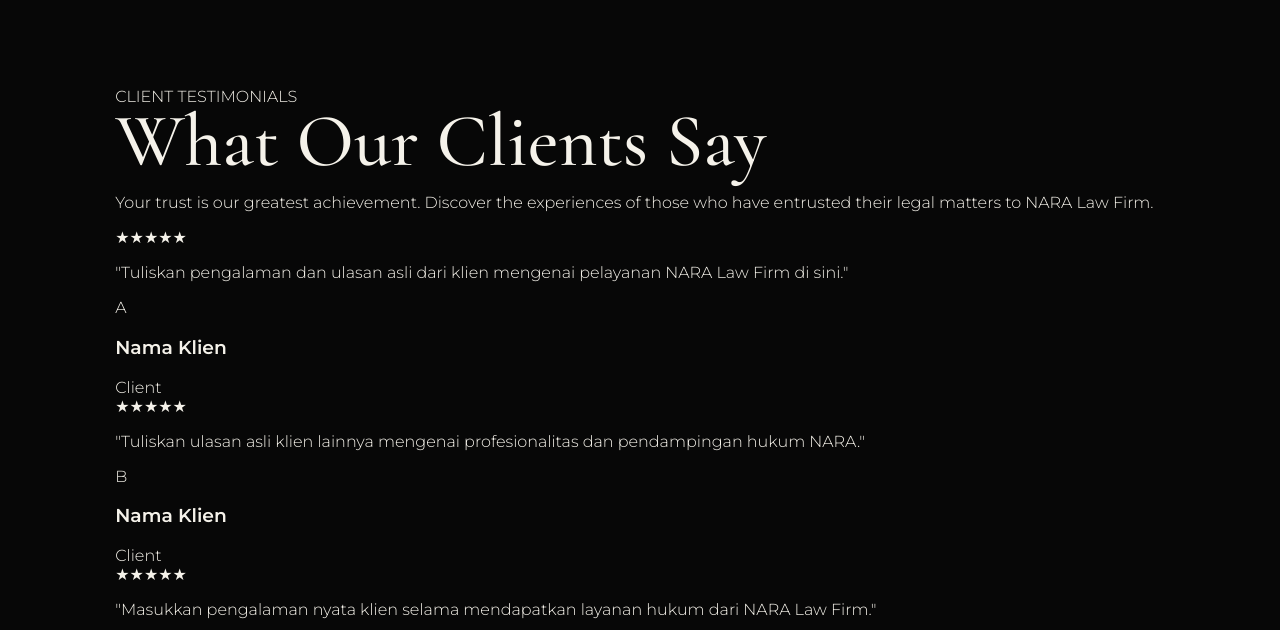
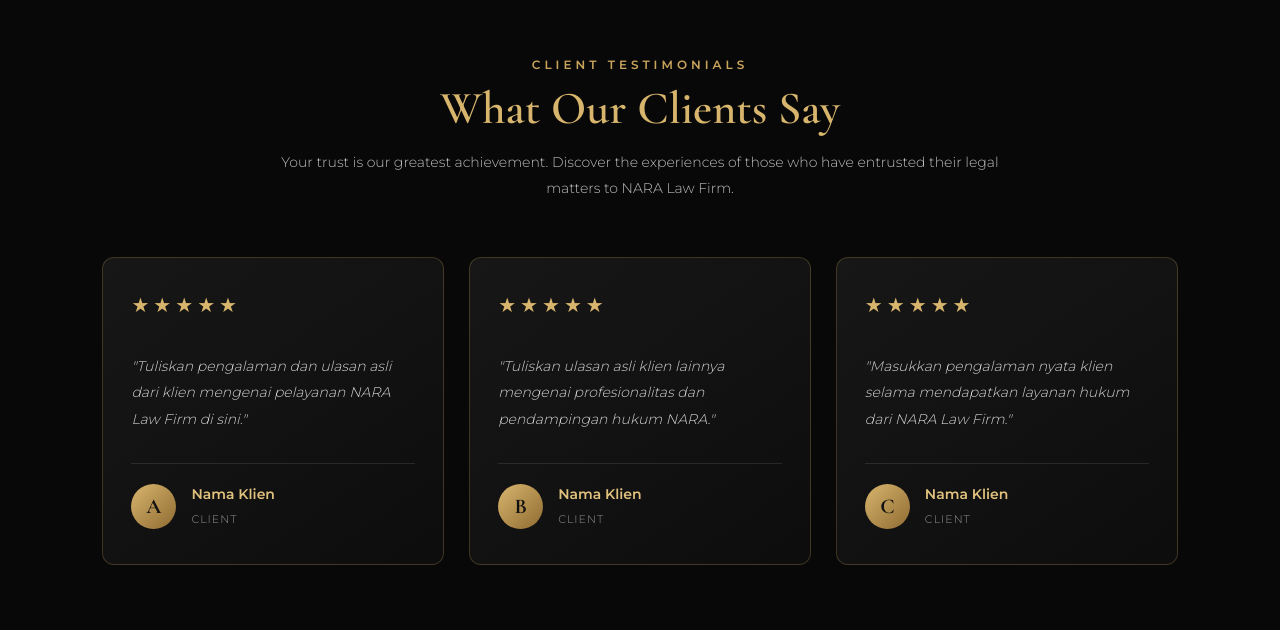
Before and after one commit to NaraLawfirm/Nara-Law-Firm, a plain HTML site: page index.html in a window 1280 px wide. Shown: the part 5930-6560 px from the top of the page. Drawn offline with nearby package versions, Linux system fonts and the light colour scheme.

Commit message:
Update style.css

```diff
--- a/style.css
+++ b/style.css
@@ -2247,3 +2247,170 @@ footer img {
     gap: 12px;
   }
 }
+
+
+/* =========================
+   CLIENT REVIEWS SECTION
+========================== */
+
+.reviews {
+    background: #080808 !important;
+    padding: 100px 8% !important;
+    color: #ffffff !important;
+}
+
+.reviews-heading {
+    text-align: center;
+    max-width: 750px;
+    margin: 0 auto 55px;
+}
+
+.reviews-heading .section-subtitle {
+    display: block;
+    color: #c9a45c;
+    font-size: 12px;
+    letter-spacing: 4px;
+    font-weight: 600;
+    margin-bottom: 15px;
+}
+
+.reviews-heading h2 {
+    font-family: 'Cormorant Garamond', serif;
+    font-size: 46px;
+    font-weight: 600;
+    color: #d8b56d;
+    margin-bottom: 18px;
+}
+
+.reviews-heading p {
+    color: #bdbdbd;
+    font-size: 14px;
+    line-height: 1.9;
+}
+
+.reviews-container {
+    display: grid;
+    grid-template-columns: repeat(3, minmax(0, 1fr));
+    gap: 25px;
+    max-width: 1200px;
+    margin: 0 auto;
+}
+
+.review-card {
+    background: linear-gradient(
+        145deg,
+        #171717,
+        #0d0d0d
+    );
+
+    border: 1px solid rgba(201, 164, 92, 0.25);
+    border-radius: 12px;
+    padding: 35px 28px;
+
+    display: flex;
+    flex-direction: column;
+
+    min-height: 270px;
+
+    transition: all 0.35s ease;
+}
+
+.review-card:hover {
+    transform: translateY(-7px);
+    border-color: #c9a45c;
+
+    box-shadow:
+        0 12px 35px rgba(201, 164, 92, 0.12);
+}
+
+.review-stars {
+    color: #d8b56d;
+    font-size: 20px;
+    letter-spacing: 4px;
+    margin-bottom: 22px;
+}
+
+.review-text {
+    color: #d0d0d0;
+    font-size: 14px;
+    line-height: 1.9;
+    font-style: italic;
+    margin-bottom: 30px;
+    flex-grow: 1;
+}
+
+.review-profile {
+    display: flex;
+    align-items: center;
+    gap: 15px;
+
+    border-top: 1px solid rgba(255, 255, 255, 0.1);
+    padding-top: 20px;
+}
+
+.review-avatar {
+    width: 45px;
+    height: 45px;
+    flex-shrink: 0;
+
+    display: flex;
+    align-items: center;
+    justify-content: center;
+
+    border-radius: 50%;
+    background: linear-gradient(135deg, #d8b56d, #8f6b32);
+
+    color: #111;
+    font-family: 'Cormorant Garamond', serif;
+    font-size: 21px;
+    font-weight: bold;
+}
+
+.review-info h3 {
+    color: #e0c17d;
+    font-size: 14px;
+    font-weight: 600;
+    margin: 0 0 5px;
+}
+
+.review-info span {
+    color: #929292;
+    font-size: 11px;
+    letter-spacing: 1px;
+    text-transform: uppercase;
+}
+
+
+/* TABLET */
+
+@media (max-width: 992px) {
+
+    .reviews-container {
+        grid-template-columns: repeat(2, minmax(0, 1fr));
+    }
+
+}
+
+
+/* MOBILE */
+
+@media (max-width: 600px) {
+
+    .reviews {
+        padding: 75px 6% !important;
+    }
+
+    .reviews-heading h2 {
+        font-size: 35px;
+    }
+
+    .reviews-container {
+        grid-template-columns: 1fr;
+        gap: 20px;
+    }
+
+    .review-card {
+        padding: 28px 23px;
+    }
+
+}
```
